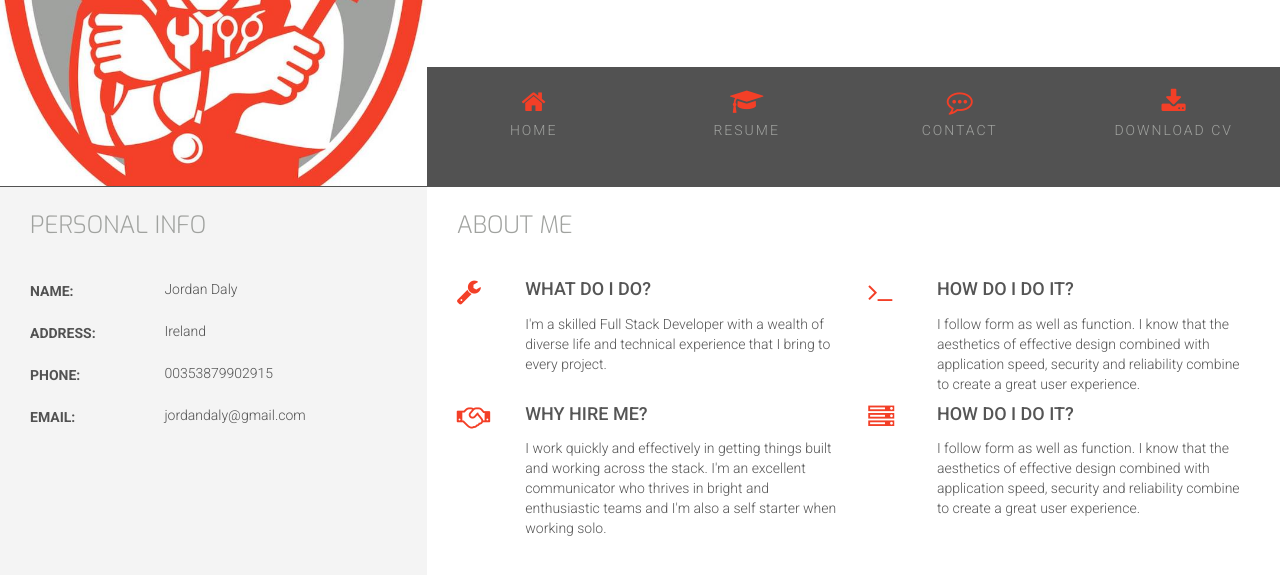
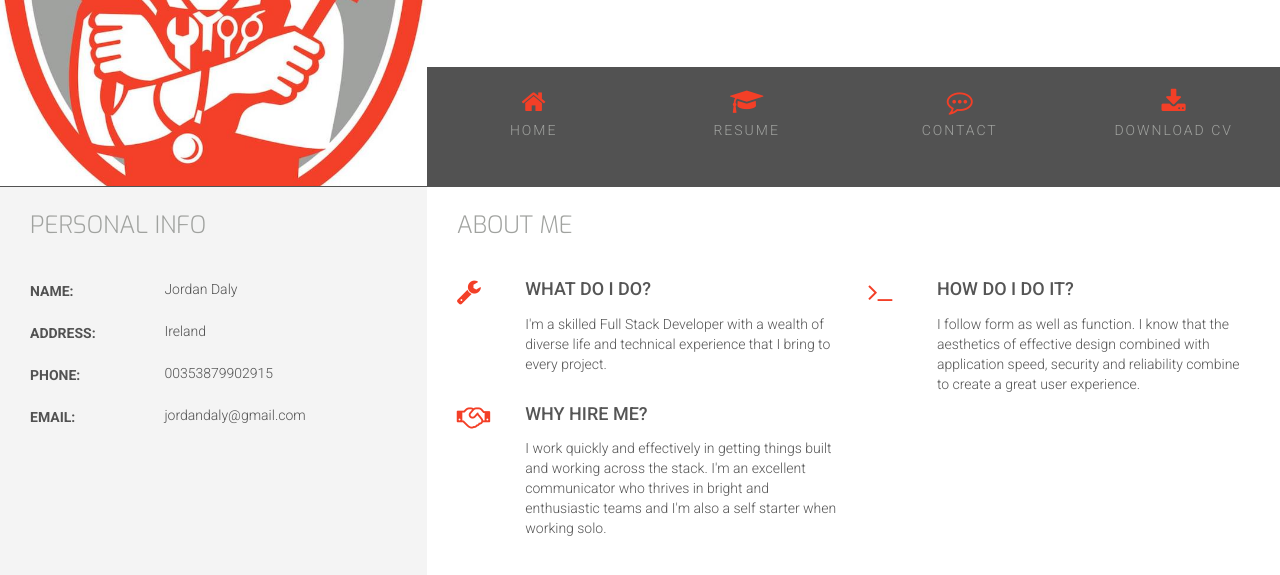
Before and after one commit to jordandaly/porfolio-project, a plain HTML site: page index.html in a window 1280 px wide. Shown: the part 174-749 px from the top of the page. Drawn offline with nearby package versions, Linux system fonts and the light colour scheme.

Commit message:
fix typo in education and remove extra reason content

```diff
--- a/index.html
+++ b/index.html
@@ -127,19 +127,6 @@
                                 </div>
                             </div>
                         </div>
-                        <div class="col-xs-10 col-xs-offset-1 col-sm-offset-0 col-sm-4 col-md-6">
-                            <div class="row">
-                                <div class="col-xs-2 col-sm-2  col-md-2">
-                                    <i class="three-reasons-icon fa fa-server" aria-hidden="true"></i>
-                                </div>
-                                <div class="col-xs-10 col-sm-10">
-                                    <h4 class="three-reasons-heading uppercase">How do I do it?</h4>
-                                    <p>
-                                        I follow form as well as function. I know that the aesthetics of effective design combined with application speed, security and reliability combine to create a great user experience.
-                                    </p>
-                                </div>
-                            </div>
-                        </div>
                     </div>
                 </div>
             </div>
```
Also changed, not shown: resume.html (+1 -1 lines).
